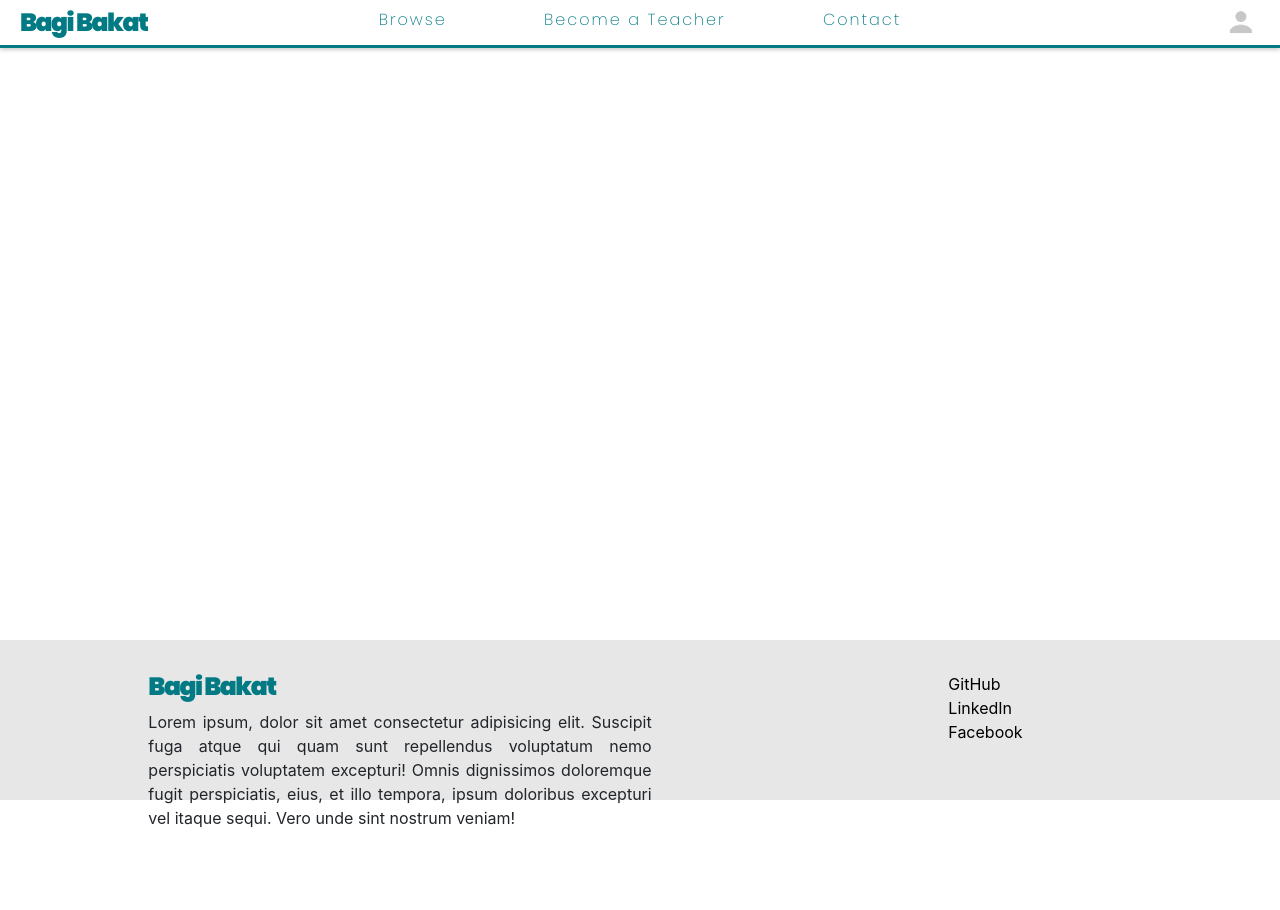
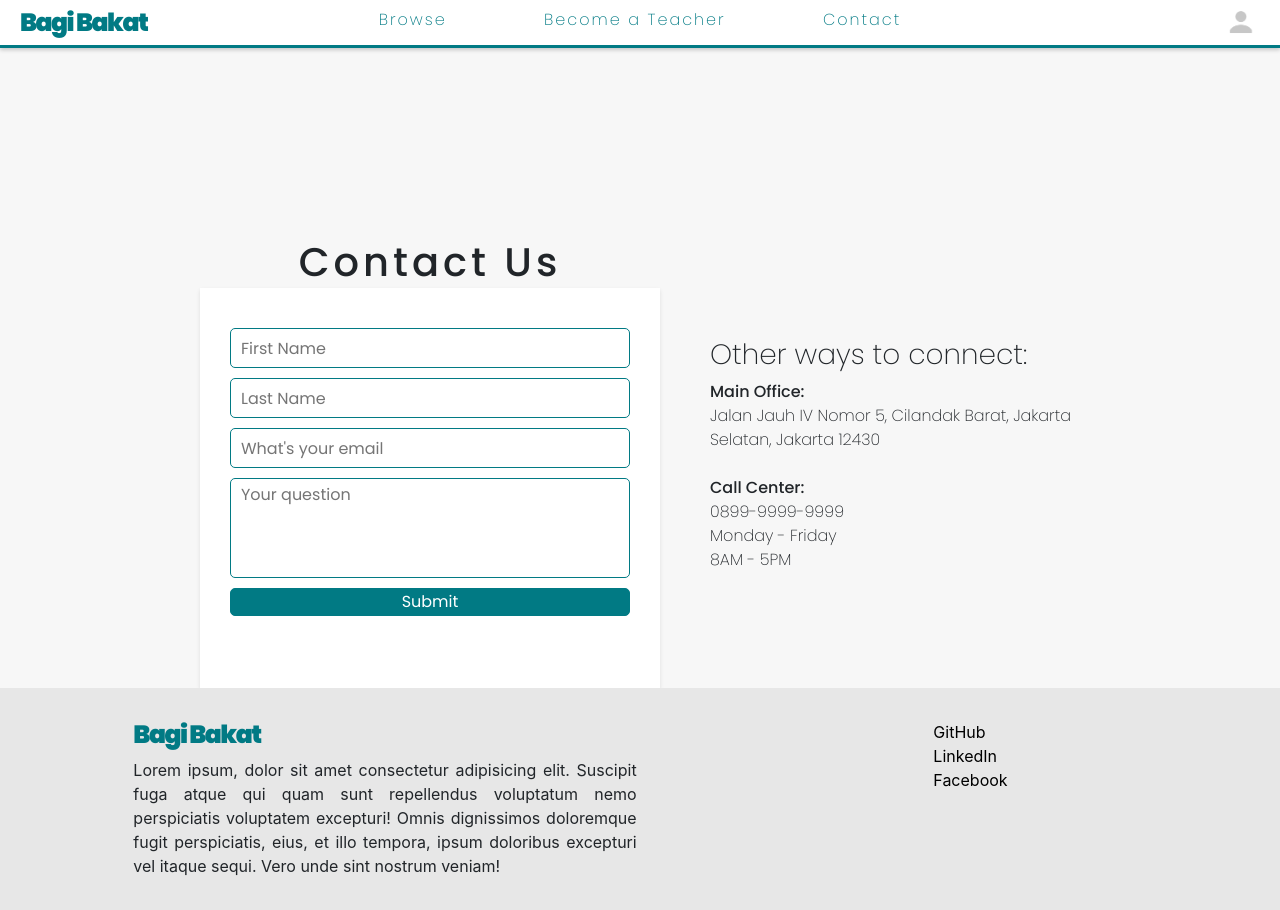
Before and after one commit to bondanrp/jc10-finalproject, a React (Create React App) app: page /Contact in a window 1280 px wide. Before the commit the page ends 846 px from the top, so only its background shows below. Built offline with nearby package versions, Linux system fonts and the light colour scheme.

Commit message:
miniupdate

```diff
--- a/index.js
+++ b/index.js
@@ -9,6 +9,8 @@ var fs = require("fs");
 var mysql = require("mysql");
 var jwt = require("jsonwebtoken");
 const {
+  //contact
+  contact,
   //profile
   verify,
   updateDP,
@@ -111,6 +113,7 @@ app.get(
   }
 );
 
+app.get("/contact", contact);
 app.get("/verify", verify);
 // user db
 app.put("/updatedp", updateDP);
--- a/src/App.css
+++ b/src/App.css
@@ -31,5 +31,6 @@ button:active {
 .gray-background {
   background: #f7f7f7;
   width: 100%;
-  min-height: 100vh;
+  min-height: 80vh;
+  position: relative;
 }
--- a/src/App.jsx
+++ b/src/App.jsx
@@ -44,7 +44,7 @@ class App extends Component {
       <React.Fragment>
         <NavBar />
         <Switch>
-          <Redirect exact path="/" to="/Home" />
+          <Route exact path="/" render={() => <Redirect to="/Home" />} />
           <Route path="/Home" component={Home} />
           <Route path="/About" component={About} />
           <Route exact path="/Browse" component={Browse} />
--- /dev/null
+++ b/src/components/Contact/contact.css
@@ -0,0 +1,71 @@
+.contact {
+  width: 500px;
+  height: auto;
+  font-family: "poppins";
+  margin-left: 200px;
+  position: absolute;
+  bottom: 0;
+  display: grid;
+  grid-template-columns: 460px 400px;
+  grid-template-rows: 50px auto;
+  column-gap: 50px;
+}
+.contact > h1 {
+  text-align: center;
+  letter-spacing: 4px;
+}
+.contact-container {
+  box-shadow: 0 2px 4px 0 rgba(0, 0, 0, 0.1);
+  background: white;
+  font-weight: 100;
+  height: 400px;
+  padding: 30px;
+  grid-column: 1;
+}
+.contact-container > input,
+.contact-container > textarea {
+  border: 1px solid #017a84;
+  border-radius: 5px;
+  width: 400px;
+  display: block;
+  margin: 10px auto;
+  resize: none;
+  height: 40px;
+  padding: 4px 10px;
+}
+
+.contact-container > textarea {
+  height: 100px !important;
+}
+.contact-container > button:hover {
+  background: #0394a1;
+}
+.contact-container > button:active {
+  background: #017a84;
+}
+.contact-container > button {
+  border: 1px solid #017a84;
+  border-radius: 5px;
+  width: 400px;
+  display: block;
+  margin: 10px auto;
+  background: #017a84;
+  color: white;
+  transition: 0.2s;
+}
+.contact-other {
+  padding-top: 50px;
+}
+.contact-other > h3 {
+  font-weight: 100;
+}
+.contact-other > p:nth-of-type(1) {
+  font-weight: 500;
+}
+.contact-other > p:nth-of-type(3) {
+  font-weight: 500;
+}
+.contact-other > p {
+  font-weight: 100;
+  margin-bottom: 0;
+}
--- a/src/components/Contact/index.jsx
+++ b/src/components/Contact/index.jsx
@@ -1,13 +1,90 @@
-import React, { Component } from 'react'
+import React, { Component } from "react";
+import "./contact.css";
+import Axios from "axios";
 
+const urlApi = "http://localhost:3001/";
 export class Contact extends Component {
-    render() {
-        return (
-            <div>
+  state = { firstName: "", lastName: "", email: "", content: "" };
+  handleChange = event => {
+    this.setState({ [event.target.id]: event.target.value });
+  };
 
-            </div>
-        )
+  handleSubmit = () => {
+    if (
+      this.state.firstName.length > 0 &&
+      this.state.lastName.length > 0 &&
+      this.state.email.length > 0 &&
+      this.state.content.length > 0
+    ) {
+      if (this.state.email.includes("@") && this.state.email.includes(".")) {
+        let { firstName, lastName, email, content } = this.state;
+        Axios.get(urlApi + "contact", {
+          params: { firstName, lastName, email, content }
+        }).then(res => {
+          alert(
+            "Your question has been sent to our admin! Please wait for a reply in your email"
+          );
+        });
+      } else {
+        alert("Please insert a correct email address");
+      }
+    } else {
+      alert("Please fill out the forms!");
     }
+  };
+  render() {
+    return (
+      <div className="gray-background">
+        <div className="contact-bg"></div>
+        <div className="contact">
+          <h1>Contact Us</h1>
+          <div className="contact-container">
+            <input
+              type="text"
+              id="firstName"
+              placeholder="First Name"
+              value={this.state.firstName}
+              onChange={this.handleChange}
+            />
+            <input
+              type="text"
+              id="lastName"
+              placeholder="Last Name"
+              value={this.state.lastName}
+              onChange={this.handleChange}
+            />
+            <input
+              type="email"
+              id="email"
+              placeholder="What's your email"
+              value={this.state.email}
+              onChange={this.handleChange}
+            />
+            <textarea
+              id="content"
+              placeholder="Your question"
+              value={this.state.content}
+              onChange={this.handleChange}
+            />
+            <button onClick={this.handleSubmit}>Submit</button>
+          </div>
+          <div className="contact-other">
+            <h3>Other ways to connect:</h3>
+            <p>Main Office:</p>
+            <p>
+              Jalan Jauh IV Nomor 5, Cilandak Barat, Jakarta Selatan, Jakarta
+              12430
+            </p>
+            <br />
+            <p>Call Center:</p>
+            <p>0899-9999-9999</p>
+            <p>Monday - Friday</p>
+            <p>8AM - 5PM</p>
+          </div>
+        </div>
+      </div>
+    );
+  }
 }
 
-export default Contact
+export default Contact;
--- a/src/components/Footer/footer.module.css
+++ b/src/components/Footer/footer.module.css
@@ -1,10 +1,8 @@
-.footer {
-  background-color: #e7e7e7;
+.container {
+  background: #e7e7e7;
+  padding-bottom: 1rem;
   padding-top: 2rem;
-  padding-bottom: 4rem;
-  z-index: 2;
 }
-
 .title {
   color: black;
 }
--- a/src/components/Footer/index.jsx
+++ b/src/components/Footer/index.jsx
@@ -4,8 +4,8 @@ import styles from "./footer.module.css";
 export default function Footer() {
   return (
     <footer className={styles.footer}>
-      <div className="container-fluid">
-        <div className="row justify-content-around">
+      <div className={styles.container}>
+        <div className="row justify-content-around w-100">
           <div className="col-8 col-md-5">
             <h5 className="judul">Bagi Bakat</h5>
             <p className="text-justify">
--- a/src/components/NavBar/index.jsx
+++ b/src/components/NavBar/index.jsx
@@ -308,8 +308,7 @@ class NavBar extends Component {
               <Link
                 className="tautan active"
                 onClick={() => this.setState({ toggleBurger: false })}
-                to="/manageuploads
-            "
+                to="/manageuploads"
               >
                 Manage Uploads
               </Link>
--- a/src/components/Upload/index.jsx
+++ b/src/components/Upload/index.jsx
@@ -1,6 +1,6 @@
 import React, { Component } from "react";
 import "./upload.css";
-import { Link, withRouter } from "react-router-dom";
+import { Link } from "react-router-dom";
 import { connect } from "react-redux";
 import Axios from "axios";
 import swal from "sweetalert2";
@@ -152,10 +152,7 @@ const mapStateToProps = state => {
     role: state.auth.role
   };
 };
-
-export default withRouter(
-  connect(
-    mapStateToProps,
-    null
-  )(Upload)
-);
+export default connect(
+  mapStateToProps,
+  null
+)(Upload);
```
Also changed, not shown: src/database/index.js (+16 -0 lines).
